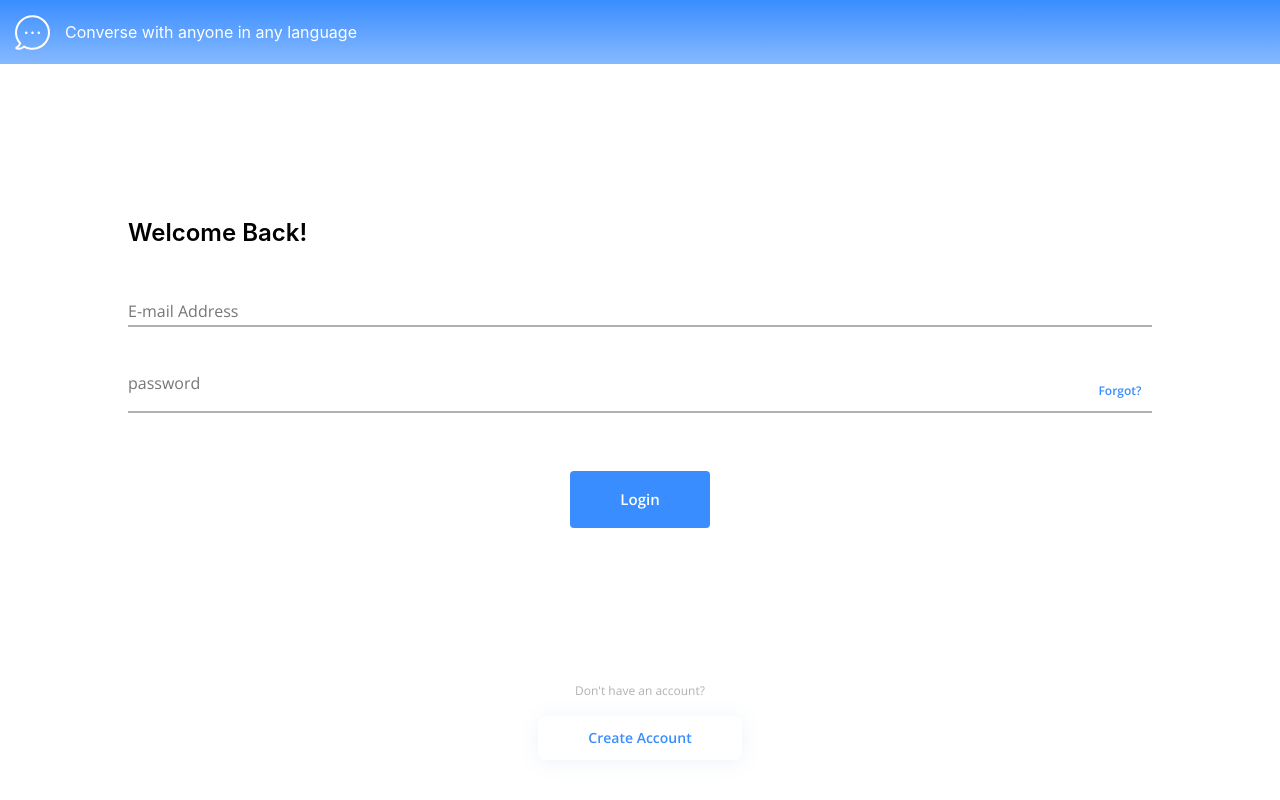
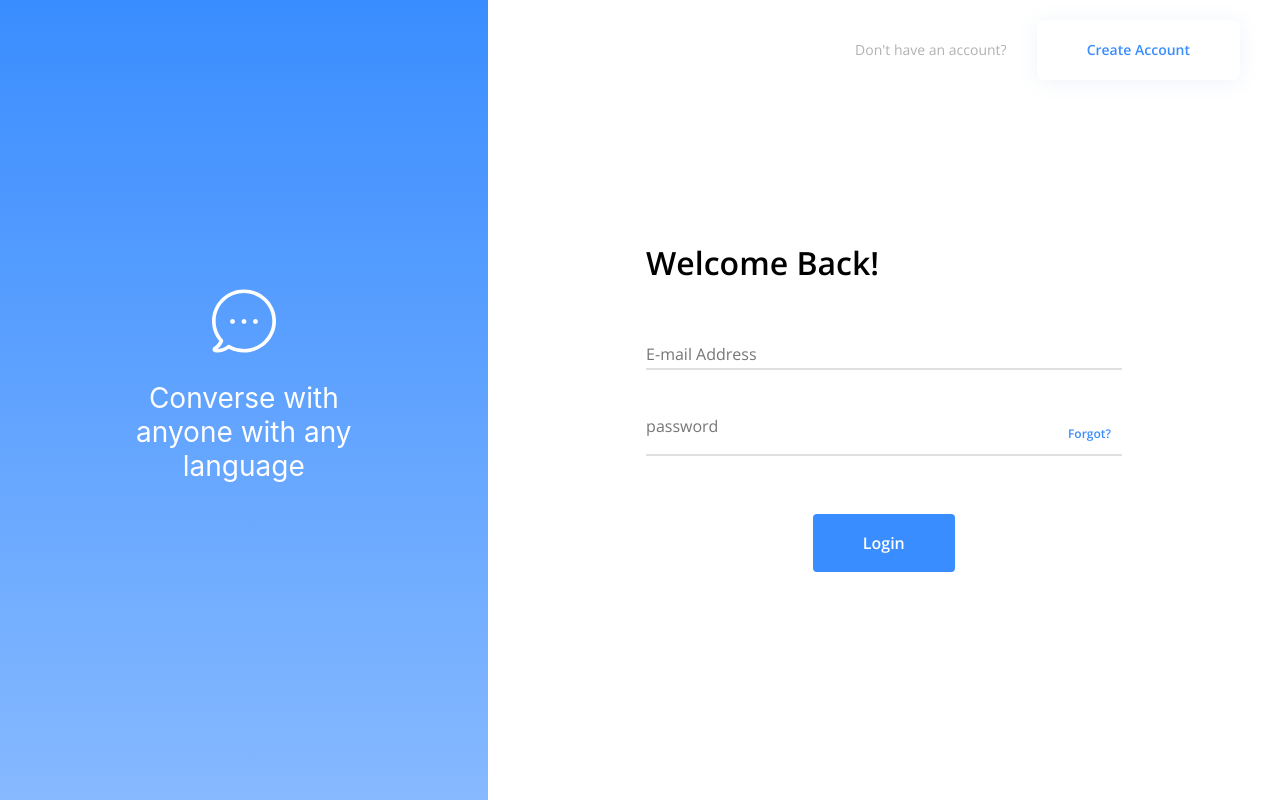
Before and after one commit to maxsonyang/miniature-octo-robot, a React (Create React App) app in the folder client/: page /login in a window 1280 px wide. Built offline with nearby package versions, Linux system fonts and the light colour scheme; no server answers.

Commit message:
handled responsiveness for phone and laptop/desktop views, modified code because of issues with mui custom breakpoint support

```diff
--- a/client/src/Login.js
+++ b/client/src/Login.js
@@ -14,17 +14,33 @@ import { login } from "./store/utils/thunkCreators";
 import BannerBG from "./assets/bg-img.png";
 import BubbleSVG from "./assets/bubble.svg";
 
-const useStyles = makeStyles(() => ({
+const useStyles = makeStyles((theme) => ({
+  container: {
+    display: "flex",
+    flexDirection: "column",
+    alignItems: "center",
+    [theme.breakpoints.up('md')]: {
+      flexDirection: "row",
+    }
+  },
   buttonContainer: {
     display: "flex",
     justifyContent: "space-around",
   },
   loginButton: {
+    ...theme.typography.button,
     backgroundColor: "#3A8DFF",
     color: "#FFFFFF",
     boxShadow: "none",
     marginTop: 50,
     padding: "15px 50px",
+    "&:focus": {
+      boxShadow: "none",
+    },
+    [theme.breakpoints.up('md')]: {
+      fontSize: 16,
+      fontWeight: 700,
+    }
   },
   signUpButton: {
     color: "#3A8DFF",
@@ -32,33 +48,54 @@ const useStyles = makeStyles(() => ({
     boxShadow: "0 2px 20px 0 rgba(88,133,196,0.10)",
     maxWidth: "fit-content",
     padding: "10px 50px",
+    [theme.breakpoints.up('md')]: {
+      marginLeft: 30,
+      height: 60
+    }
   },
   welcomeHeader: {
+    ...theme.typography,
     fontWeight: 600,
     fontSize: 24,
+    [theme.breakpoints.up('md')]: {
+      fontSize: 32,
+    }
   },
   signUpHeader: {
+    ...theme.typography,
     color: "#B1B1B1",
     fontSize: 12,
     textAlign: "center",
     height: 50,
     lineHeight: "50px",
+    [theme.breakpoints.up('md')]: {
+      fontSize: 14
+    }
   },
   signUpContainer: {
     display: "flex",
     flexDirection: "column",
     alignItems: "center",
     marginBottom: 40,
+    [theme.breakpoints.up('md')]: {
+      flexDirection: "row",
+      padding: "20px 40px",
+      justifyContent: "flex-end",
+    }
   },
   login: {
     margin: "auto 0",
+    [theme.breakpoints.up('md')]: {
+      margin: "10vh 0",
+      width: "60%",
+    }
   },
   formControl: {
     width: "100%",
   },
   underline: {
     "&:before": {
-      borderBottom: "2px solid #B1B1B1"
+      borderBottom: "2px solid #E0E0E0"
     },
     "&:not(.Mui-disabled):hover::before": {
       borderBottom: "2px solid #86B9FF"
@@ -68,6 +105,7 @@ const useStyles = makeStyles(() => ({
     }
   },
   forgotLink: {
+    ...theme.typography,
     color: "#3A8DFF",
     fontSize: 12,
   },
@@ -78,8 +116,15 @@ const useStyles = makeStyles(() => ({
   loginBox: {
     display: "flex",
     flexDirection: "column-reverse",
+    alignItems: "center",
     height: "92vh",
     width: "80%",
+    [theme.breakpoints.up('md')]: {
+      flexDirection: "column",
+      width: "65%",
+      height: "100vh",
+      margin: "auto",
+    }
   },
   banner: {
     backgroundImage: `linear-gradient(#3A8DFF, #86B9FF), url(${BannerBG})`,
@@ -88,15 +133,30 @@ const useStyles = makeStyles(() => ({
     display: "flex",
     flexDirection: "row",
     alignItems: "center",
+    [theme.breakpoints.up('md')]: {
+      flexDirection: "column",
+      justifyContent:"center",
+      width: "40%",
+      height: "100vh",
+    }
   },
   chatBubble: {
-    width: 35,
-    height: 35,
+    width: 32,
+    height: 32,
     display: "block",
     margin: "0 15px",
+    [theme.breakpoints.up('md')]: {
+      width: 64,
+      height: 64,
+    }
   },
   bannerText: {
     color: "#FFFFFF",
+    [theme.breakpoints.up('md')]: {
+      fontSize: 28,
+      width: "50%",
+      textAlign: "center",
+    }
   },
 }));
 
@@ -117,13 +177,13 @@ const Login = (props) => {
   }
 
   return (
-    <Grid container justify="center">
-      <div className={classes.banner}>
+    <Box className={classes.container} container justify="center">
+      <Box className={classes.banner}>
         <img className={classes.chatBubble} src={BubbleSVG} alt="logo" />
         <p className={classes.bannerText}>
-          Converse with anyone in any language
+          Converse with anyone with any language
         </p>
-      </div>
+      </Box>
       <Box className={classes.loginBox}>
         <Grid className={classes.signUpContainer} container item>
           <Typography className={classes.signUpHeader}>
@@ -190,7 +250,7 @@ const Login = (props) => {
           </Grid>
         </form>
       </Box>
-    </Grid>
+    </Box>
   );
 };
 
```
